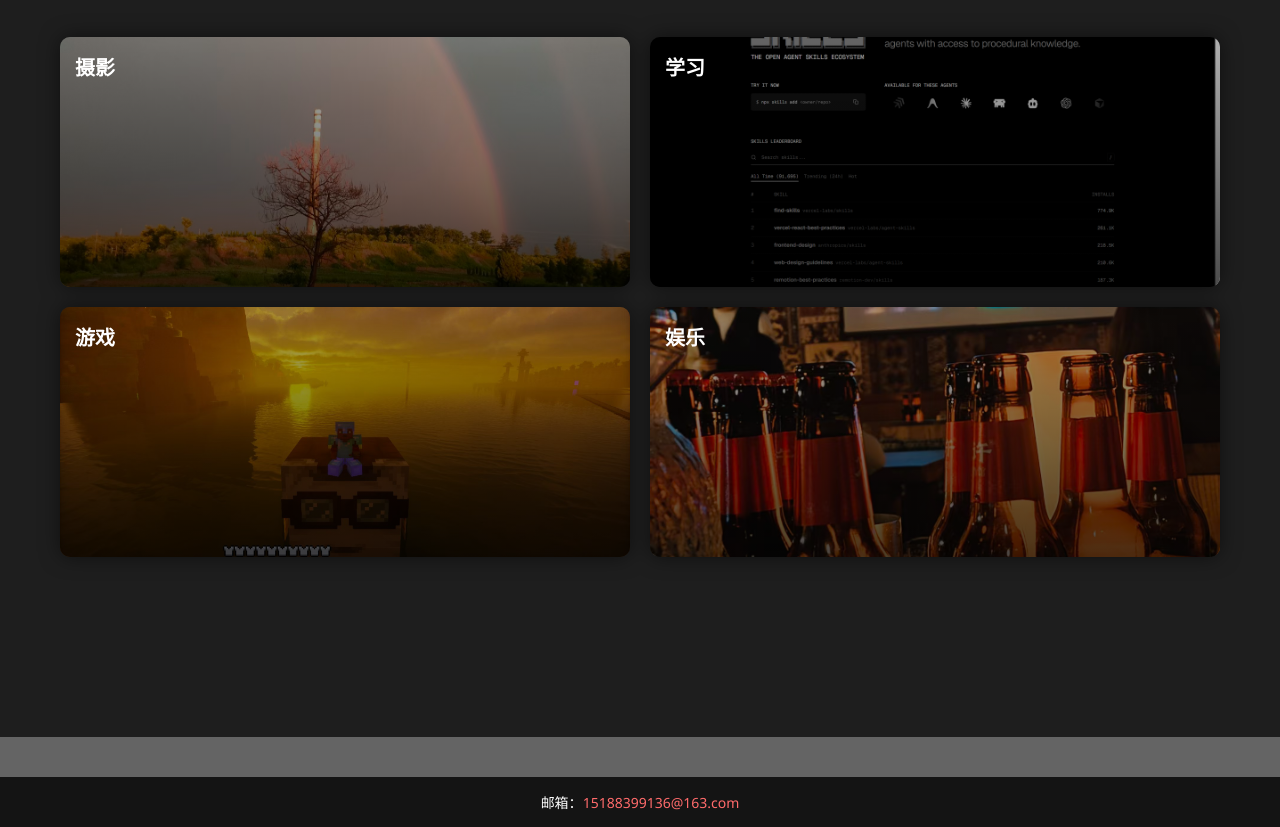
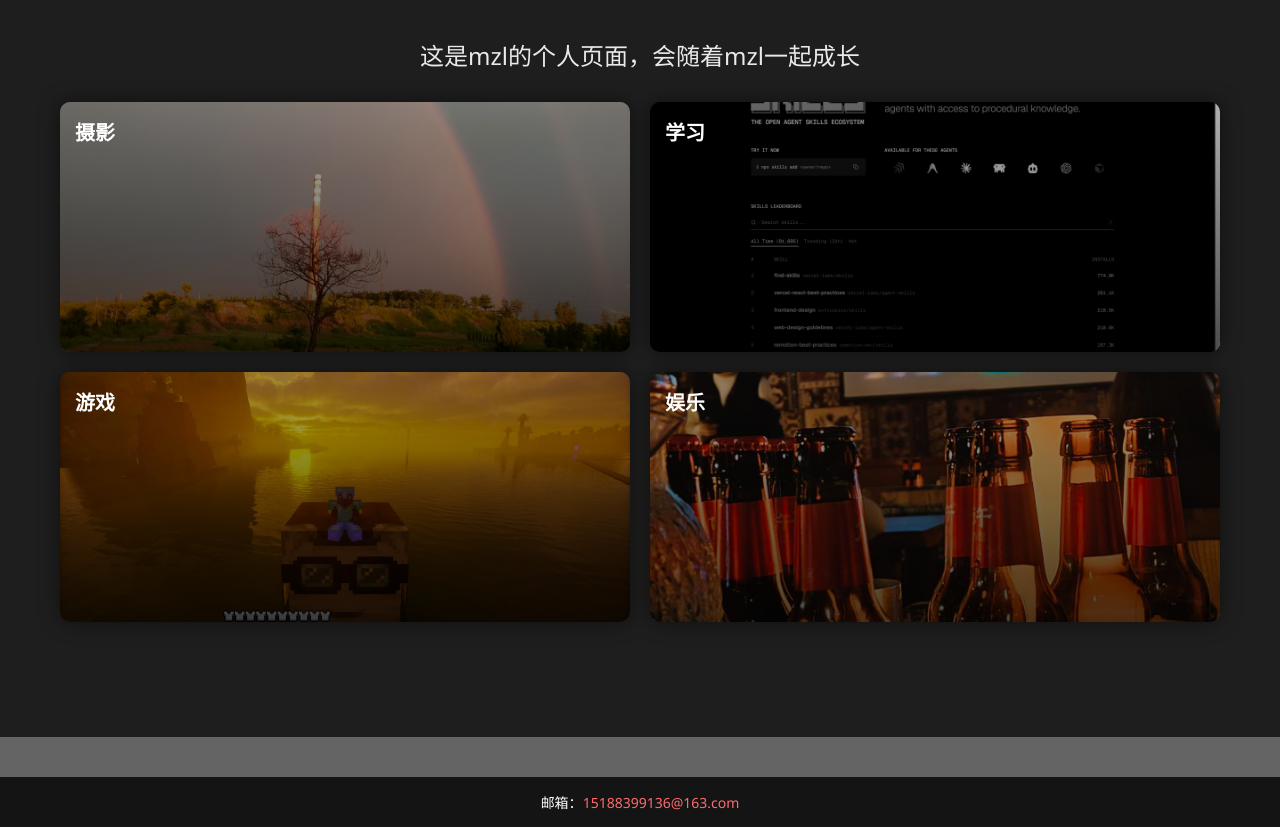
Before and after one commit to MziL-1/mzl-SelfPage, a website: page index.html in a window 1280 px wide. Shown: the part 63-890 px from the top of the page. Drawn offline with Linux system fonts and the light colour scheme.

Commit message:
Update: auto push

```diff
--- a/css/index.css
+++ b/css/index.css
@@ -15,6 +15,14 @@
     opacity: 0.8;
 }
 
+.hero-title {
+    text-align: center;
+    font-size: 24px;
+    margin-bottom: 30px;
+    color: var(--text-color);
+    opacity: 0.9;
+}
+
 .grid-2x2 .card {
     height: 250px;
 }
--- a/index.html
+++ b/index.html
@@ -26,6 +26,7 @@
     <!-- Main -->
     <main class="main">
         <div class="container">
+            <div class="hero-title">这是mzl的个人页面，会随着mzl一起成长</div>
             <div class="grid grid-2x2">
                 <a href="photography.html" class="card" style="background-image: url('images/photo1.jpg');">
                     <span class="card-title">摄影</span>
```
Also changed, not shown: 1 other file.
